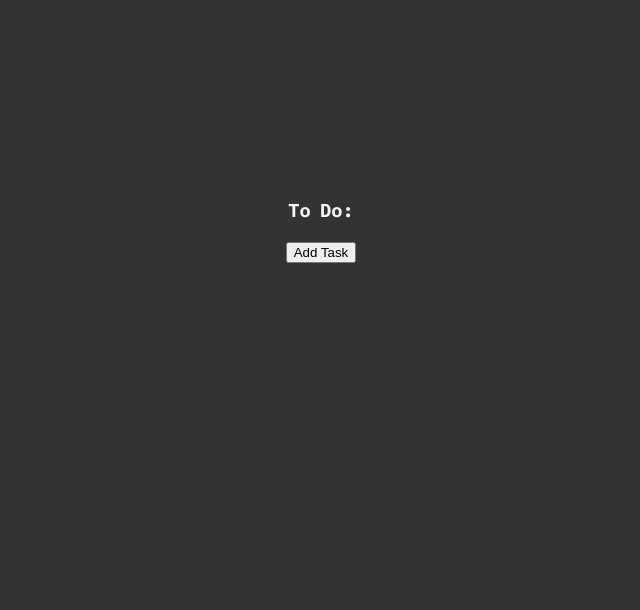
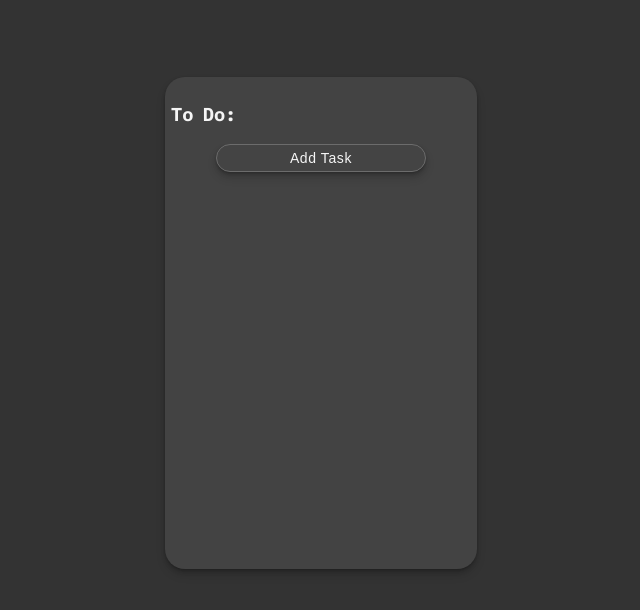
Before and after one commit to q-13t/to-do-list, a React (Create React App) app: page /todo in a window 1280 px wide. Shown: the top 610 px of the page, without its empty margins (319-959 px from the left). Built offline with nearby package versions, Linux system fonts and the light colour scheme; data requests are answered from the project's data file; sample sign-in values are in the browser's storage; the HTML template or start-up script is replaced by a standard one.

Commit message:
UPD: ToDo CSS

```diff
--- a/src/ToDo.js
+++ b/src/ToDo.js
@@ -78,13 +78,13 @@ const ToDo = () => {
         <div className="todo-pane">
             <h3>To Do:</h3>
             {data &&
-                <div className="todo-list" id="todo-list">
-                    <button onClick={() => { handleTaskAdd() }}>Add Task</button>
+                <div className="todo-container" id="todo-container">
+                    <button onClick={() => { handleTaskAdd() }} className="add-task">Add Task</button>
                     {data.map((el) => (
                         <div className="todo-element" id={`el-id-${el.id}`} key={`el-id-${el.id}`} >
-                            <input type="checkbox" defaultChecked={el.status} onChange={(e) => { handleTaskStatusChange(el, e.target.checked) }}></input>
-                            <textarea defaultValue={el.data} onKeyUp={(e) => { handleEnterKey(e) }} onBlur={(e) => { handleTaskDataChange(el, e.target.value) }}></textarea>
-                            <button onClick={() => { handleTaskDelete(el.id) }}>X</button>
+                            <input className="todo-checkbox" type="checkbox" defaultChecked={el.status} onChange={(e) => { handleTaskStatusChange(el, e.target.checked) }}></input>
+                            <textarea maxLength={128} className="todo-text" defaultValue={el.data} onKeyUp={(e) => { handleEnterKey(e) }} onBlur={(e) => { handleTaskDataChange(el, e.target.value) }}></textarea>
+                            <button className="todo-delete" onClick={() => { handleTaskDelete(el.id) }}>X</button>
                         </div>
                     ))}
                 </div>}
--- a/src/index.css
+++ b/src/index.css
@@ -37,7 +37,8 @@ body {
 
 /* UI containers */
 .home-page,
-.login-page {
+.login-page,
+.todo-pane {
     background-color: var(--sub-back-color);
     border-radius: 20px;
     box-shadow: rgba(0, 0, 0, .2) 0 3px 5px -1px, rgba(0, 0, 0, .14) 0 6px 10px 0, rgba(0, 0, 0, .12) 0 1px 2px 0;
@@ -52,7 +53,8 @@ body {
 /* Home-page styling */
 .home-page button,
 .login-page #login,
-.login-page #register {
+.login-page #register,
+.add-task {
     background-color: var(--back-color);
     border: 1px solid var(--button-back);
     box-shadow: rgba(0, 0, 0, .2) 0 3px 5px -1px, rgba(0, 0, 0, .14) 0 6px 10px 0, rgba(0, 0, 0, .12) 0 1px 2px 0;
@@ -74,7 +76,8 @@ body {
 }
 
 .home-page button:hover,
-#login-controls button:hover {
+#login-controls button:hover,
+.add-task {
     background: var(--button-back-hover);
 }
 
@@ -144,3 +147,88 @@ body {
     color: var(--text-color-main);
     cursor: pointer;
 }
+
+/* Todo pane */
+.todo-pane {
+    background-color: var(--sub-back-color);
+    border-radius: 20px;
+    box-shadow: rgba(0, 0, 0, .2) 0 3px 5px -1px, rgba(0, 0, 0, .14) 0 6px 10px 0, rgba(0, 0, 0, .12) 0 1px 2px 0;
+    padding: 2%;
+    display: flex;
+    flex-direction: column;
+    min-width: 300px;
+    min-height: 300px;
+    height: 60vh;
+    width: 20vw;
+    justify-content: space-between;
+    align-items: flex-start;
+}
+
+.todo-container {
+    overflow-y: auto;
+    overflow-x: hidden;
+    width: 100%;
+    height: 100%;
+    max-height: 95%;
+    width: 100%;
+    height: 100%;
+}
+
+.todo-element {
+    margin: 5% 0% 5% 0%;
+    display: flex;
+    width: 100%;
+    height: 5vh;
+    justify-content: space-between;
+    align-items: stretch;
+    flex-direction: row;
+}
+
+.todo-checkbox {
+    height: 100%;
+    width: 20%;
+    padding: 0;
+    margin: 0;
+    background: transparent;
+    border: none;
+    color: var(--text-color-main);
+    cursor: pointer;
+    font-size: 22px;
+    -webkit-user-select: none;
+    -moz-user-select: none;
+    -ms-user-select: none;
+    user-select: none;
+
+}
+
+
+.todo-text {
+    font-size: 20px;
+    text-align: start;
+    vertical-align: middle;
+    word-break: break-word;
+    background: transparent;
+    color: var(--text-color-main);
+    border: none;
+    scrollbar-width: none;
+    width: 100%;
+    resize: none;
+    max-height: 100%;
+    min-height: 100%;
+}
+
+.todo-text:focus {
+    border: 1px solid;
+}
+
+.todo-delete {
+    height: 5vh;
+    width: 5vh;
+    background: transparent;
+    border: none;
+    color: var(--text-color-main);
+}
+
+.todo-delete:hover {
+    border: 1px solid;
+}
```
